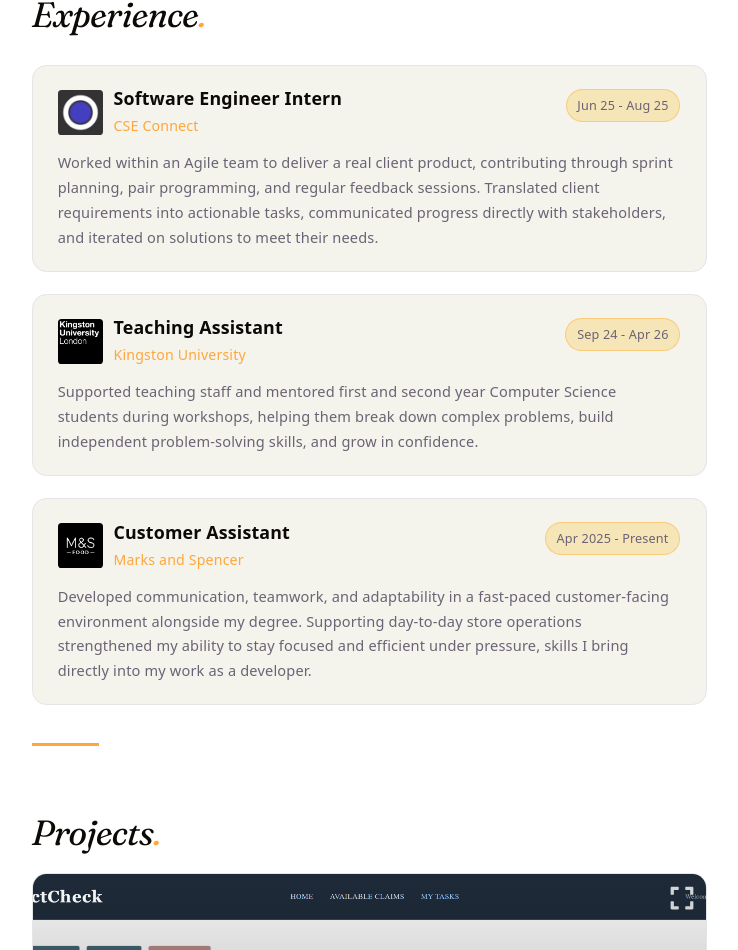
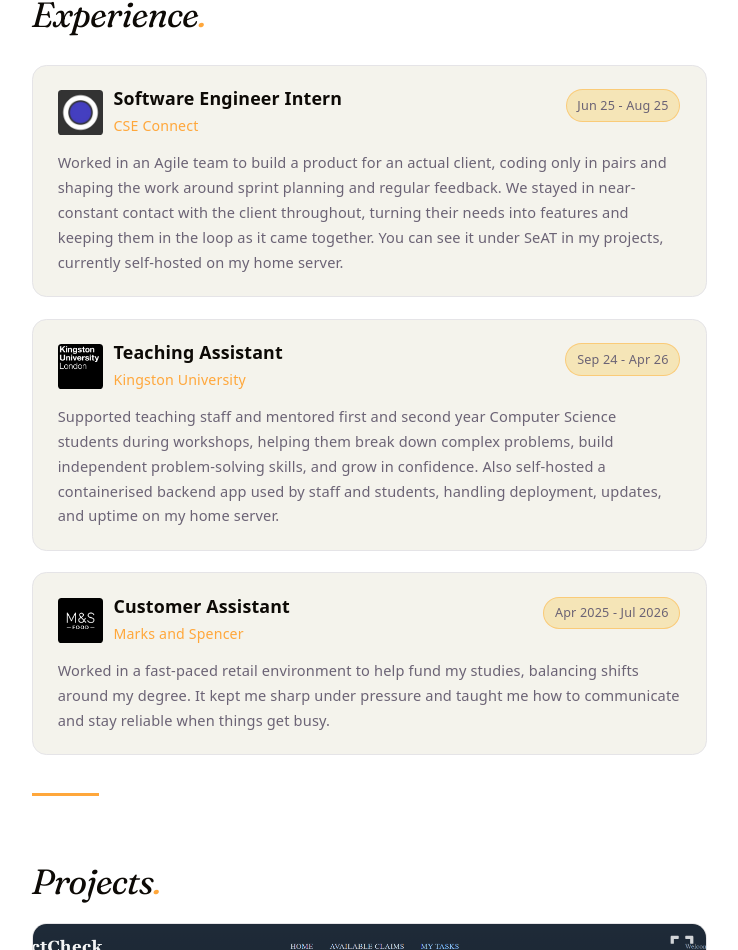
Before and after one commit to markoskatsi/mark0scom, a React (Vite) app: page / in a window 1280 px wide. Shown: the part 1306-2256 px from the top of the page, without its empty margins (271-1009 px from the left). Built offline with nearby package versions, Linux system fonts and the light colour scheme; a web font is replaced by a local one.

Commit message:
Updated dates and description on experience

```diff
--- a/src/data/experience.ts
+++ b/src/data/experience.ts
@@ -16,7 +16,7 @@ export const experience: Experience[] = [
     company: "CSE Connect",
     duration: "Jun 25 - Aug 25",
     description:
-      "Worked within an Agile team to deliver a real client product, contributing through sprint planning, pair programming, and regular feedback sessions. Translated client requirements into actionable tasks, communicated progress directly with stakeholders, and iterated on solutions to meet their needs.",
+      "Worked in an Agile team to build a product for an actual client, coding only in pairs and shaping the work around sprint planning and regular feedback. We stayed in near-constant contact with the client throughout, turning their needs into features and keeping them in the loop as it came together. You can see it under SeAT in my projects, currently self-hosted on my home server.",
     image: CSEConnectLogo,
   },
   {
@@ -24,15 +24,15 @@ export const experience: Experience[] = [
     company: "Kingston University",
     duration: "Sep 24 - Apr 26",
     description:
-      "Supported teaching staff and mentored first and second year Computer Science students during workshops, helping them break down complex problems, build independent problem-solving skills, and grow in confidence.",
+      "Supported teaching staff and mentored first and second year Computer Science students during workshops, helping them break down complex problems, build independent problem-solving skills, and grow in confidence. Also self-hosted a containerised backend app used by staff and students, handling deployment, updates, and uptime on my home server.",
     image: KingstonUniversityLogo,
   },
   {
     title: "Customer Assistant",
     company: "Marks and Spencer",
-    duration: "Apr 2025 - Present",
+    duration: "Apr 2025 - Jul 2026",
     description:
-      "Developed communication, teamwork, and adaptability in a fast-paced customer-facing environment alongside my degree. Supporting day-to-day store operations strengthened my ability to stay focused and efficient under pressure, skills I bring directly into my work as a developer.",
+      "Worked in a fast-paced retail environment to help fund my studies, balancing shifts around my degree. It kept me sharp under pressure and taught me how to communicate and stay reliable when things get busy.",
     image: MarksAndSpencerLogo,
   },
 ];
```
